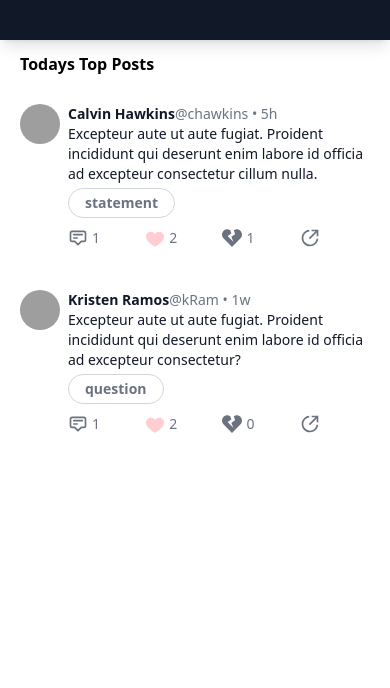
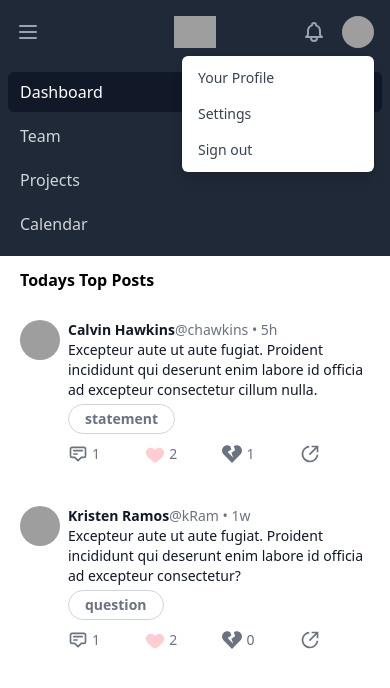
Before and after one commit to ErikBahena/objective, a Next.js app: page / in a window 390 px wide. Shown: the top 688 px of the page. Built offline with nearby package versions, Linux system fonts and the light colour scheme; grey boxes are pictures that could not be loaded.

Commit message:
feat: initial desktop navbar skeleton

```diff
--- a/src/pages/index.tsx
+++ b/src/pages/index.tsx
@@ -234,7 +234,227 @@
 
 const DesktopNavBar = () => {
   return (
-    <nav className='flex items-center justify-between py-5 bg-gray-900 text-gray-200 shadow-lg'></nav>
+    // <!-- This example requires Tailwind CSS v2.0+ -->
+    <nav className='bg-gray-800'>
+      <div className='max-w-7xl mx-auto px-2 sm:px-6 lg:px-8'>
+        <div className='relative flex items-center justify-between h-16'>
+          <div className='absolute inset-y-0 left-0 flex items-center sm:hidden'>
+            {/* <!-- Mobile menu button--> */}
+            <button
+              type='button'
+              className='inline-flex items-center justify-center p-2 rounded-md text-gray-400 hover:text-white hover:bg-gray-700 focus:outline-none focus:ring-2 focus:ring-inset focus:ring-white'
+              aria-controls='mobile-menu'
+              aria-expanded='false'
+            >
+              <span className='sr-only'>Open main menu</span>
+              <svg
+                className='block h-6 w-6'
+                xmlns='http://www.w3.org/2000/svg'
+                fill='none'
+                viewBox='0 0 24 24'
+                stroke-width='2'
+                stroke='currentColor'
+                aria-hidden='true'
+              >
+                <path
+                  stroke-linecap='round'
+                  stroke-linejoin='round'
+                  d='M4 6h16M4 12h16M4 18h16'
+                />
+              </svg>
+              <svg
+                className='hidden h-6 w-6'
+                xmlns='http://www.w3.org/2000/svg'
+                fill='none'
+                viewBox='0 0 24 24'
+                stroke-width='2'
+                stroke='currentColor'
+                aria-hidden='true'
+              >
+                <path
+                  stroke-linecap='round'
+                  stroke-linejoin='round'
+                  d='M6 18L18 6M6 6l12 12'
+                />
+              </svg>
+            </button>
+          </div>
+          <div className='flex-1 flex items-center justify-center sm:items-stretch sm:justify-start'>
+            <div className='flex-shrink-0 flex items-center'>
+              <img
+                className='block lg:hidden h-8 w-auto'
+                src='https://tailwindui.com/img/logos/workflow-mark-indigo-500.svg'
+                alt='Workflow'
+              />
+              <img
+                className='hidden lg:block h-8 w-auto'
+                src='https://tailwindui.com/img/logos/workflow-logo-indigo-500-mark-white-text.svg'
+                alt='Workflow'
+              />
+            </div>
+            <div className='hidden sm:block sm:ml-6'>
+              <div className='flex space-x-4'>
+                {/* <!-- Current: "bg-gray-900 text-white", Default: "text-gray-300 hover:bg-gray-700 hover:text-white" --> */}
+                <a
+                  href='#'
+                  className='bg-gray-900 text-white px-3 py-2 rounded-md text-sm font-medium'
+                  aria-current='page'
+                >
+                  Dashboard
+                </a>
+
+                <a
+                  href='#'
+                  className='text-gray-300 hover:bg-gray-700 hover:text-white px-3 py-2 rounded-md text-sm font-medium'
+                >
+                  Team
+                </a>
+
+                <a
+                  href='#'
+                  className='text-gray-300 hover:bg-gray-700 hover:text-white px-3 py-2 rounded-md text-sm font-medium'
+                >
+                  Projects
+                </a>
+
+                <a
+                  href='#'
+                  className='text-gray-300 hover:bg-gray-700 hover:text-white px-3 py-2 rounded-md text-sm font-medium'
+                >
+                  Calendar
+                </a>
+              </div>
+            </div>
+          </div>
+          <div className='absolute inset-y-0 right-0 flex items-center pr-2 sm:static sm:inset-auto sm:ml-6 sm:pr-0'>
+            <button
+              type='button'
+              className='bg-gray-800 p-1 rounded-full text-gray-400 hover:text-white focus:outline-none focus:ring-2 focus:ring-offset-2 focus:ring-offset-gray-800 focus:ring-white'
+            >
+              <span className='sr-only'>View notifications</span>
+              {/* <!-- Heroicon name: outline/bell --> */}
+              <svg
+                className='h-6 w-6'
+                xmlns='http://www.w3.org/2000/svg'
+                fill='none'
+                viewBox='0 0 24 24'
+                stroke-width='2'
+                stroke='currentColor'
+                aria-hidden='true'
+              >
+                <path
+                  stroke-linecap='round'
+                  stroke-linejoin='round'
+                  d='M15 17h5l-1.405-1.405A2.032 2.032 0 0118 14.158V11a6.002 6.002 0 00-4-5.659V5a2 2 0 10-4 0v.341C7.67 6.165 6 8.388 6 11v3.159c0 .538-.214 1.055-.595 1.436L4 17h5m6 0v1a3 3 0 11-6 0v-1m6 0H9'
+                />
+              </svg>
+            </button>
+
+            {/* <!-- Profile dropdown --> */}
+            <div className='ml-3 relative'>
+              <div>
+                <button
+                  type='button'
+                  className='bg-gray-800 flex text-sm rounded-full focus:outline-none focus:ring-2 focus:ring-offset-2 focus:ring-offset-gray-800 focus:ring-white'
+                  id='user-menu-button'
+                  aria-expanded='false'
+                  aria-haspopup='true'
+                >
+                  <span className='sr-only'>Open user menu</span>
+                  <img
+                    className='h-8 w-8 rounded-full'
+                    src='https://images.unsplash.com/photo-1472099645785-5658abf4ff4e?ixlib=rb-1.2.1&ixid=eyJhcHBfaWQiOjEyMDd9&auto=format&fit=facearea&facepad=2&w=256&h=256&q=80'
+                    alt=''
+                  />
+                </button>
+              </div>
+
+              {/* <!--
+            Dropdown menu, show/hide based on menu state.
+
+            Entering: "transition ease-out duration-100"
+              From: "transform opacity-0 scale-95"
+              To: "transform opacity-100 scale-100"
+            Leaving: "transition ease-in duration-75"
+              From: "transform opacity-100 scale-100"
+              To: "transform opacity-0 scale-95"
+          --> */}
+              <div
+                className='origin-top-right absolute right-0 mt-2 w-48 rounded-md shadow-lg py-1 bg-white ring-1 ring-black ring-opacity-5 focus:outline-none'
+                role='menu'
+                aria-orientation='vertical'
+                aria-labelledby='user-menu-button'
+                tabIndex={-1}
+              >
+                {/* <!-- Active: "bg-gray-100", Not Active: "" --> */}
+                <a
+                  href='#'
+                  className='block px-4 py-2 text-sm text-gray-700'
+                  role='menuitem'
+                  tabIndex={-1}
+                  id='user-menu-item-0'
+                >
+                  Your Profile
+                </a>
+                <a
+                  href='#'
+                  className='block px-4 py-2 text-sm text-gray-700'
+                  role='menuitem'
+                  tabIndex={-1}
+                  id='user-menu-item-1'
+                >
+                  Settings
+                </a>
+                <a
+                  href='#'
+                  className='block px-4 py-2 text-sm text-gray-700'
+                  role='menuitem'
+                  tabIndex={-1}
+                  id='user-menu-item-2'
+                >
+                  Sign out
+                </a>
+              </div>
+            </div>
+          </div>
+        </div>
+      </div>
+
+      {/* <!-- Mobile menu, show/hide based on menu state. --> */}
+      <div className='sm:hidden' id='mobile-menu'>
+        <div className='px-2 pt-2 pb-3 space-y-1'>
+          {/* <!-- Current: "bg-gray-900 text-white", Default: "text-gray-300 hover:bg-gray-700 hover:text-white" --> */}
+          <a
+            href='#'
+            className='bg-gray-900 text-white block px-3 py-2 rounded-md text-base font-medium'
+            aria-current='page'
+          >
+            Dashboard
+          </a>
+
+          <a
+            href='#'
+            className='text-gray-300 hover:bg-gray-700 hover:text-white block px-3 py-2 rounded-md text-base font-medium'
+          >
+            Team
+          </a>
+
+          <a
+            href='#'
+            className='text-gray-300 hover:bg-gray-700 hover:text-white block px-3 py-2 rounded-md text-base font-medium'
+          >
+            Projects
+          </a>
+
+          <a
+            href='#'
+            className='text-gray-300 hover:bg-gray-700 hover:text-white block px-3 py-2 rounded-md text-base font-medium'
+          >
+            Calendar
+          </a>
+        </div>
+      </div>
+    </nav>
   );
 };
 
```
